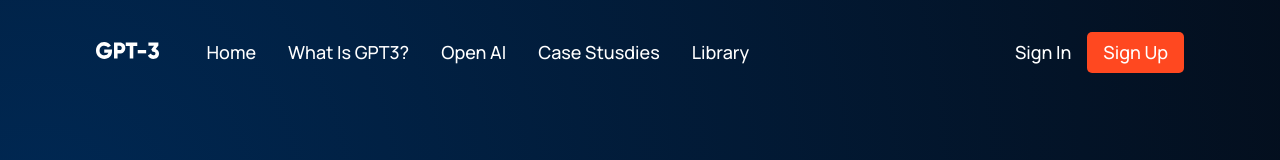
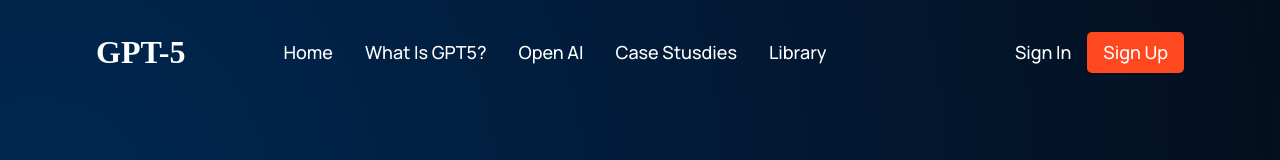
Before and after one commit to AkemMensah/gpt-React, a React (Create React App) app: page / in a window 1280 px wide. Shown: the top 160 px of the page. Built offline with nearby package versions, Linux system fonts and the light colour scheme.

Commit message:
made the navbar fixed upon scroll

```diff
--- a/src/components/navbar/Navbar.jsx
+++ b/src/components/navbar/Navbar.jsx
@@ -1,8 +1,8 @@
 import React from 'react';
 import './navbar.css';
 import { RiMenu3Line, RiCloseLine } from 'react-icons/ri';
-import logo from '../../assets/logo.svg';
-import { useState } from 'react';
+// import logo from '../../assets/logo.svg';
+import { useState, useEffect } from 'react';
 
 const Menu = ()=>(
       <>
@@ -10,7 +10,7 @@ const Menu = ()=>(
               <a href="#home">Home</a>
             </p>
             <p>
-              <a href="#whatgpt3">What is GPT3?</a>
+              <a href="#whatgpt5">What is GPT5?</a>
             </p>
             <p>
               <a href="#possibility">Open AI</a>
@@ -24,12 +24,30 @@ const Menu = ()=>(
           </>
 )
 const Navbar = () => {
-  const [toggleMenu,setToggleMenu] = useState(false)
+  const [toggleMenu,setToggleMenu] = useState(false);
+
+  const [isScrolled, setIsScrolled] = useState(false);
+
+  useEffect(() => {
+    const handleScroll = () => {
+      if (window.scrollY > 50) {
+        setIsScrolled(true);
+      } else {
+        setIsScrolled(false);
+      }
+    };
+    window.addEventListener('scroll', handleScroll);
+    return () => {
+      window.removeEventListener('scroll', handleScroll);
+    };
+  }, []);
+
   return (
-    <div className='gpt5__navbar'>
+    <div className={`gpt5__navbar ${isScrolled ? 'scrolled' : ''}`}>
       <div className='gpt5__navbar-links'>
         <div className='gpt5__navbar-links_logo'>
-          <img src={logo} alt="logo" />
+          {/* <img src={logo} alt="logo" /> */}
+          <h1>GPT-5</h1>
         </div>
         <div className='gpt5__navbar-links_container'>
             <Menu />
--- a/src/components/navbar/navbar.css
+++ b/src/components/navbar/navbar.css
@@ -3,7 +3,18 @@
     justify-content: space-between;
     align-items: center;
     padding: 2rem 6rem;
+
 }
+.scrolled {
+    position: fixed;
+    top: 0;
+    left: 0;
+    right: 0;
+    z-index: 1000;
+    background-color: var(--color-footer);
+    box-shadow: 0 2px 4px rgba(0, 0, 0, 0.1);
+  }
+
 .gpt5__navbar-links{
     flex: 1;
     display: flex;
@@ -13,10 +24,14 @@
 .gpt5__navbar-links_logo{
     margin-right: 2rem;
 }
-.gpt5__navbar-links_logo img{
-    width: 62.56px;
+.gpt5__navbar-links_logo h1{
+   margin-right: 50px;
+    color: #ffffff;
+}
+/* .gpt5__navbar-links_logo img{
+     width: 62.56px;
     height: 16.02px;
-}
+} */
 .gpt5__navbar-links_container{
     display: flex;
     flex-direction: row;
```
